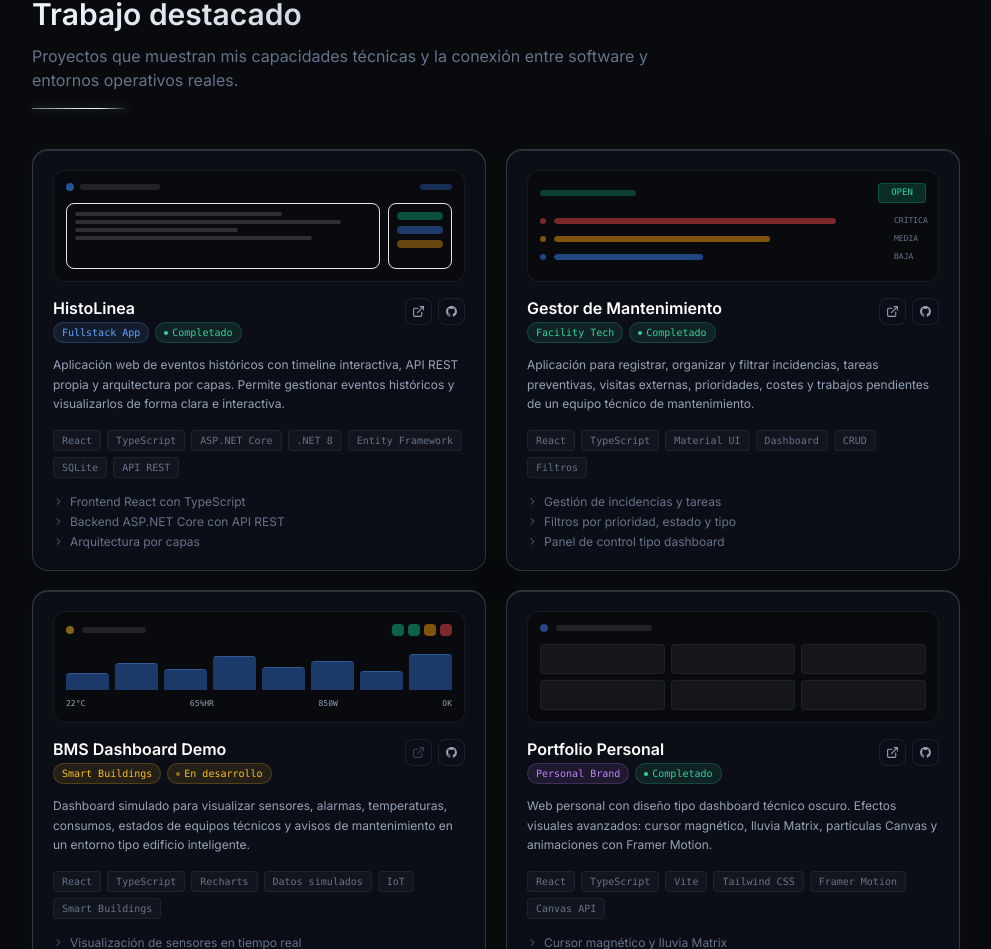
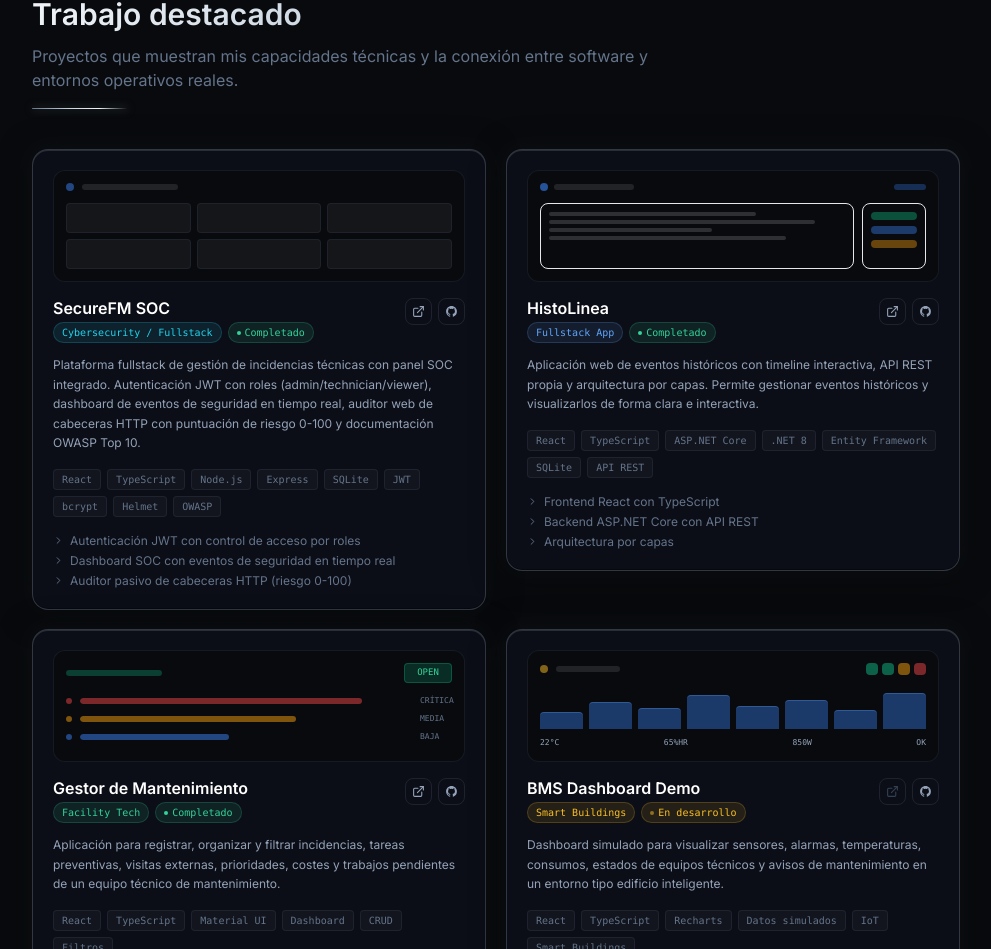
Before and after one commit to Manumost93/portfolio, a React app: page / in a window 1280 px wide. Shown: the part 1427-2376 px from the top of the page, without its empty margins (264-1255 px from the left). Built offline with nearby package versions, Linux system fonts and the light colour scheme; the HTML template or start-up script is replaced by a standard one.

Commit message:
feat: add SecureFM SOC project to portfolio

```diff
--- a/src/data/projects.ts
+++ b/src/data/projects.ts
@@ -14,6 +14,25 @@ export interface Project {
 export const projects: Project[] = [
   {
     id: 1,
+    name: 'SecureFM SOC',
+    type: 'Cybersecurity / Fullstack',
+    typeColor: 'text-cyan-400 bg-cyan-400/10 border-cyan-400/20',
+    description:
+      'Plataforma fullstack de gestión de incidencias técnicas con panel SOC integrado. Autenticación JWT con roles (admin/technician/viewer), dashboard de eventos de seguridad en tiempo real, auditor web de cabeceras HTTP con puntuación de riesgo 0-100 y documentación OWASP Top 10.',
+    stack: ['React', 'TypeScript', 'Node.js', 'Express', 'SQLite', 'JWT', 'bcrypt', 'Helmet', 'OWASP'],
+    highlights: [
+      'Autenticación JWT con control de acceso por roles',
+      'Dashboard SOC con eventos de seguridad en tiempo real',
+      'Auditor pasivo de cabeceras HTTP (riesgo 0-100)',
+      'Backend con rate limiting, Helmet y validación OWASP',
+      'Desplegado en Vercel (frontend) + Render (API)',
+    ],
+    demoUrl: 'https://securefm-soc.vercel.app',
+    githubUrl: 'https://github.com/Manumost93/Securefm-soc',
+    status: 'completado',
+  },
+  {
+    id: 3,
     name: 'HistoLinea',
     type: 'Fullstack App',
     typeColor: 'text-blue-400 bg-blue-400/10 border-blue-400/20',
@@ -32,7 +51,7 @@ export const projects: Project[] = [
     status: 'completado',
   },
   {
-    id: 2,
+    id: 4,
     name: 'Gestor de Mantenimiento',
     type: 'Facility Tech',
     typeColor: 'text-emerald-400 bg-emerald-400/10 border-emerald-400/20',
@@ -51,7 +70,7 @@ export const projects: Project[] = [
     status: 'completado',
   },
   {
-    id: 3,
+    id: 5,
     name: 'BMS Dashboard Demo',
     type: 'Smart Buildings',
     typeColor: 'text-amber-400 bg-amber-400/10 border-amber-400/20',
@@ -70,7 +89,7 @@ export const projects: Project[] = [
     status: 'en-desarrollo',
   },
   {
-    id: 4,
+    id: 6,
     name: 'Portfolio Personal',
     type: 'Personal Brand',
     typeColor: 'text-purple-400 bg-purple-400/10 border-purple-400/20',
@@ -89,7 +108,7 @@ export const projects: Project[] = [
     status: 'completado',
   },
   {
-    id: 5,
+    id: 7,
     name: 'AppMantenimiento Portable',
     type: 'App Portable',
     typeColor: 'text-orange-400 bg-orange-400/10 border-orange-400/20',
@@ -108,7 +127,7 @@ export const projects: Project[] = [
     status: 'completado',
   },
   {
-    id: 6,
+    id: 8,
     name: 'Negocio Fisioterapia',
     type: 'Salud & Reservas',
     typeColor: 'text-rose-400 bg-rose-400/10 border-rose-400/20',
```
